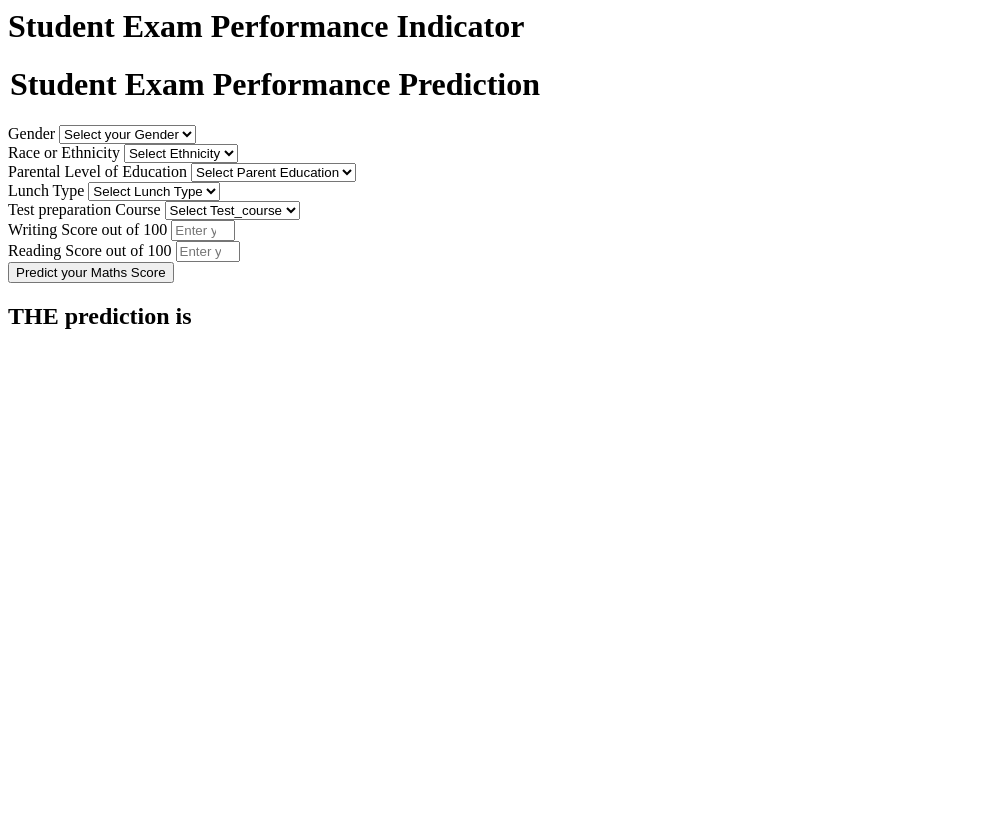
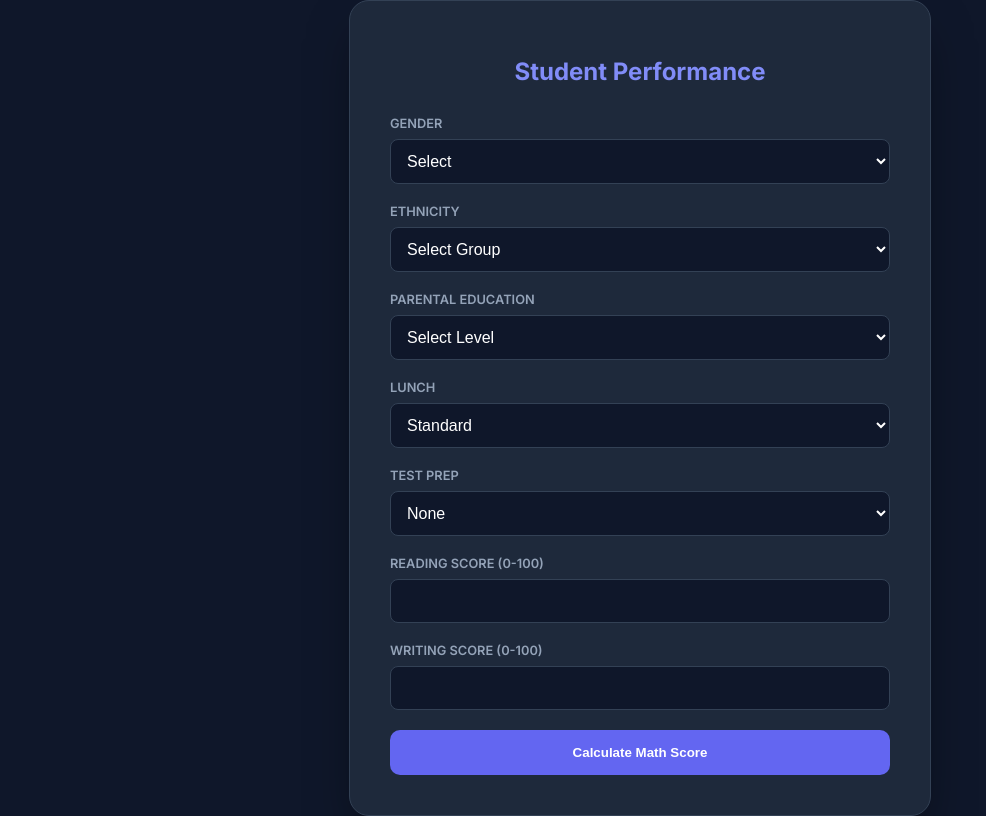
Before and after one commit to nikhilraghav018/Student_Grade_prediction_ML, a Flask app: page /predictdata in a window 1280 px wide. Shown: the whole page, without its empty margins (0-986 px from the left). Before the commit the page ends 329 px from the top, so only its background shows below. Run offline with Flask 3, Linux system fonts and the light colour scheme.

Commit message:
Prediction Pipeline and UI

```diff
--- a/application.py
+++ b/application.py
@@ -38,4 +38,4 @@ def predict_datapoint():
         return render_template('home.html', results = results[0])
 
 if __name__ == "__main__":
-    app.run(host = "0.0.0.0") # can pass port = 5001 etc.. to the arguments
+    app.run(host = "0.0.0.0", debug = True)
--- a/templates/home.html
+++ b/templates/home.html
@@ -1,111 +1,170 @@
+<!DOCTYPE html>
 <html>
+<head>
+    <title>Performance Predictor</title>
+    <link href="https://fonts.googleapis.com/css2?family=Inter:wght@400;600;700&display=swap" rel="stylesheet">
+    <style>
+        body {
+            background-color: #0f172a;
+            color: #f8fafc;
+            font-family: 'Inter', sans-serif;
+            display: flex;
+            justify-content: center;
+            align-items: center;
+            min-height: 100vh;
+            margin: 0;
+        }
+
+        /* Dark Modern Form Card */
+        .container {
+            background: #1e293b;
+            padding: 40px;
+            border-radius: 20px;
+            width: 100%;
+            max-width: 500px;
+            border: 1px solid #334155;
+            box-shadow: 0 25px 50px -12px rgba(0, 0, 0, 0.5);
+        }
+
+        h1 { font-size: 1.5rem; color: #818cf8; margin-bottom: 30px; text-align: center; }
+
+        .mb-3 { margin-bottom: 20px; }
+        label { display: block; font-size: 0.8rem; color: #94a3b8; margin-bottom: 8px; font-weight: 600; text-transform: uppercase; }
+
+        .form-control {
+            width: 100%;
+            background: #0f172a;
+            border: 1px solid #334155;
+            color: white;
+            padding: 12px;
+            border-radius: 8px;
+            font-size: 1rem;
+            box-sizing: border-box;
+        }
+
+        .form-control:focus { outline: 2px solid #6366f1; border-color: transparent; }
+
+        .btn-primary {
+            width: 100%;
+            background: #6366f1;
+            color: white;
+            border: none;
+            padding: 15px;
+            border-radius: 10px;
+            font-weight: 700;
+            cursor: pointer;
+            transition: 0.3s;
+        }
+        .btn-primary:hover { background: #4f46e5; transform: scale(1.02); }
+
+        /* Results Styling */
+        .result-screen { text-align: center; }
+        .score-circle {
+            width: 120px; height: 120px;
+            background: #334155;
+            border: 4px solid #6366f1;
+            border-radius: 50%;
+            display: flex;
+            align-items: center;
+            justify-content: center;
+            font-size: 2.5rem;
+            font-weight: 800;
+            margin: 20px auto;
+        }
+        .motivation { font-size: 1.2rem; color: #cbd5e1; margin-bottom: 30px; }
+        .back-link { color: #818cf8; text-decoration: none; font-size: 0.9rem; }
+    </style>
+</head>
 <body>
-    <div class="login">
-       <h1>Student Exam Performance Indicator</h1>
+    <div class="container">
 
+        {% if results %}
+        <div class="result-screen">
+            <h1>Prediction Result</h1>
+
+            <div class="score-circle">{{ results | round(1) }}</div>
+
+            <div class="motivation">
+                {% if results >= 80 %}
+                    <span style="color: #4ade80;">🎉 Congratulations!</span><br>
+                    Outstanding potential! Keep up the brilliant work.
+                {% elif results >= 50 %}
+                    <span style="color: #fbbf24;">👏 Well Done!</span><br>
+                    You're on the right track. Consistency is your best friend.
+                {% else %}
+                    <span style="color: #f87171;">💪 Stay Motivated!</span><br>
+                    Every master was once a beginner. Keep practicing!
+                {% endif %}
+            </div>
+
+            <a href="/predictdata" class="back-link">← Run Another Prediction</a>
+        </div>
+
+        {% else %}
+        <h1>Student Performance</h1>
         <form action="{{ url_for('predict_datapoint')}}" method="post">
-        <h1>
-            <legend>Student Exam Performance Prediction</legend>
-        </h1>
             <div class="mb-3">
-            <label class="form-label">Gender</label>
-            <select class="form-control" name="gender" placeholder="Enter you Gender" required>
-                <option class="placeholder" selected disabled value="">Select your Gender</option>
-                <option value="male">
-                    Male
-                </option>
-                <option value="female">
-                    Female
-                </option>
+                <label>Gender</label>
+                <select class="form-control" name="gender" required>
+                    <option value="" disabled selected>Select</option>
+                    <option value="male">Male</option>
+                    <option value="female">Female</option>
                 </select>
             </div>
+
             <div class="mb-3">
-            <label class="form-label">Race or Ethnicity</label>
-            <select class="form-control" name="ethnicity" placeholder="Enter you ethnicity" required>
-                <option class="placeholder" selected disabled value="">Select Ethnicity</option>
-                <option value="group A">
-                    Group A
-                </option>
-                <option value="group B">
-                    Group B
-                </option>
-                <option value="group C">
-                    Group C
-                </option>
-                <option value="group D">
-                    Group D
-                </option>
-                <option value="group E">
-                    Group E
-                </option>
+                <label>Ethnicity</label>
+                <select class="form-control" name="ethnicity" required>
+                    <option value="" disabled selected>Select Group</option>
+                    <option value="group A">Group A</option>
+                    <option value="group B">Group B</option>
+                    <option value="group C">Group C</option>
+                    <option value="group D">Group D</option>
+                    <option value="group E">Group E</option>
                 </select>
             </div>
+
             <div class="mb-3">
-            <label class="form-label">Parental Level of Education</label>
-            <select class="form-control" name="parental_level_of_education"
-                placeholder="Enter you Parent Education" required>
-                <option class="placeholder" selected disabled value="">Select Parent Education</option>
-                <option value="associate's degree">
-                    associate's degree
-                </option>
-                <option value="bachelor's degree">
-                    bachelor's degree
-                </option>
-                <option value="high school">
-                    high school
-                </option>
-                <option value="master's degree">
-                    master's degree
-                </option>
-                <option value="some college">
-                    some college
-                </option>
-                <option value="some high school">
-                    some high school
-                </option>
+                <label>Parental Education</label>
+                <select class="form-control" name="parental_level_of_education" required>
+                    <option value="" disabled selected>Select Level</option>
+                    <option value="high school">High School</option>
+                    <option value="associate's degree">Associate's Degree</option>
+                    <option value="bachelor's degree">Bachelor's Degree</option>
+                    <option value="master's degree">Master's Degree</option>
                 </select>
             </div>
+
             <div class="mb-3">
-            <label class="form-label">Lunch Type</label>
-            <select class="form-control" name="lunch" placeholder="Enter you Lunch" required>
-                <option class="placeholder" selected disabled value="">Select Lunch Type</option>
-                <option value="free/reduced">
-                    free/reduced
-                </option>
-                <option value="standard">
-                    standard
-                </option>
+                <label>Lunch</label>
+                <select class="form-control" name="lunch" required>
+                    <option value="standard">Standard</option>
+                    <option value="free/reduced">Free/Reduced</option>
                 </select>
             </div>
+
             <div class="mb-3">
-            <label class="form-label">Test preparation Course</label>
-            <select class="form-control" name="test_preparation_course" placeholder="Enter you Course"
-                required>
-                <option class="placeholder" selected disabled value="">Select Test_course</option>
-                <option value="none">
-                    None
-                </option>
-                <option value="completed">
-                    Completed
-                </option>
+                <label>Test Prep</label>
+                <select class="form-control" name="test_preparation_course" required>
+                    <option value="none">None</option>
+                    <option value="completed">Completed</option>
                 </select>
             </div>
+
             <div class="mb-3">
-            <label class="form-label">Writing Score out of 100</label>
-            <input class="form-control" type="number" name="reading_score"
-                placeholder="Enter your Reading score" min='0' max='100' />
+                <label>Reading Score (0-100)</label>
+                <input class="form-control" type="number" name="reading_score" min="0" max="100" required>
             </div>
+
             <div class="mb-3">
-            <label class="form-label">Reading Score out of 100</label>
-            <input class="form-control" type="number" name="writing_score"
-                placeholder="Enter your Reading Score" min='0' max='100' />
+                <label>Writing Score (0-100)</label>
+                <input class="form-control" type="number" name="writing_score" min="0" max="100" required>
             </div>
-        <div class="mb-3">
-            <input class="btn btn-primary" type="submit" value="Predict your Maths Score" required />
+
+            <input class="btn-primary" type="submit" value="Calculate Math Score">
+        </form>
+        {% endif %}
+
     </div>
-    </form>
-    <h2>
-       THE  prediction is {{results}}
-    </h2>
-   <body>
+</body>
 </html>
```
Also changed, not shown: templates/index.html (+79 -1 lines). Lines whose indentation alone changed are shown as unchanged.
